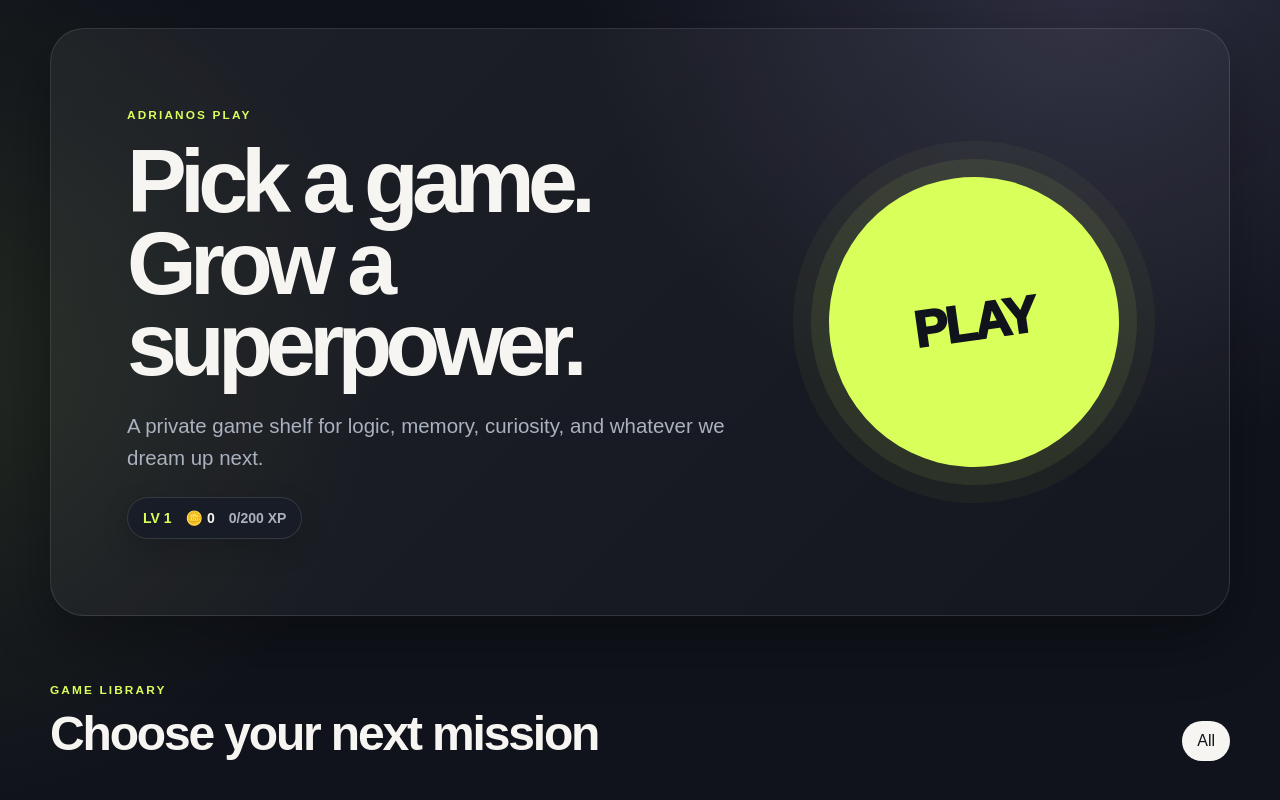
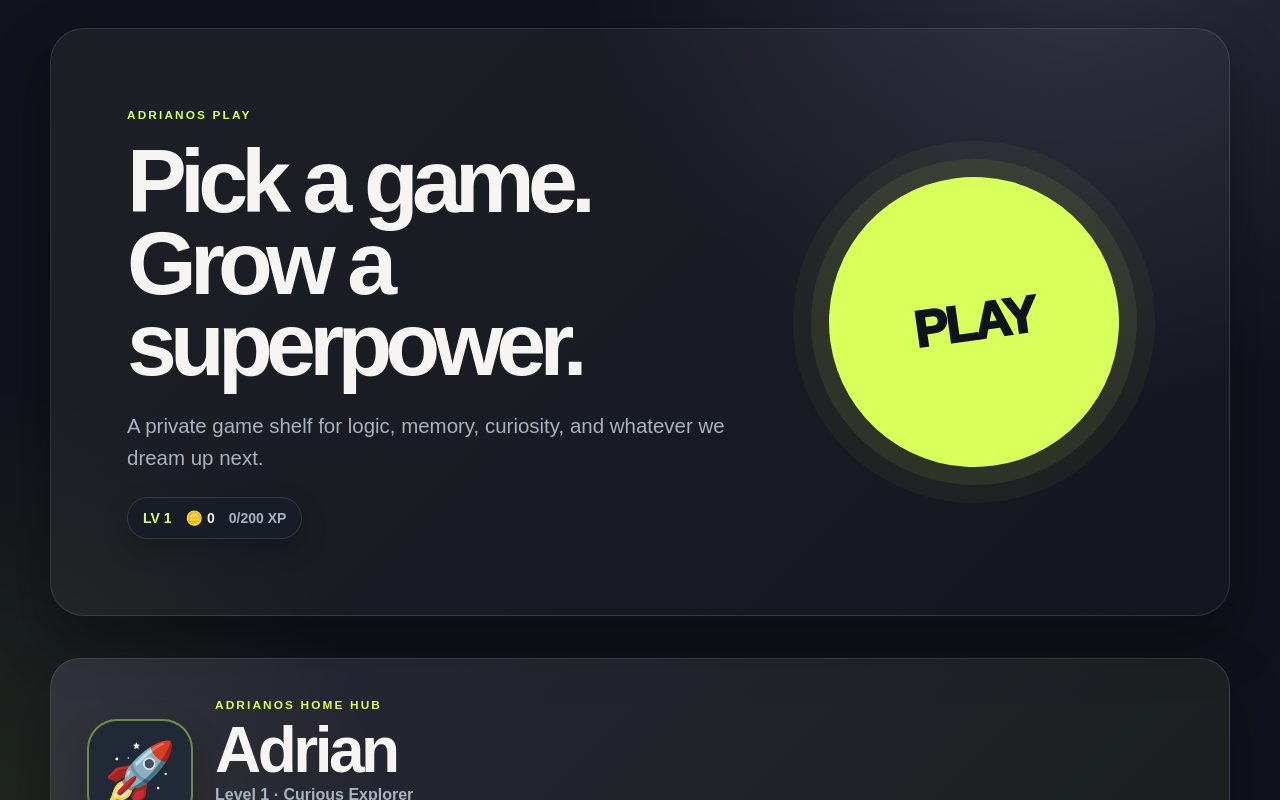
Before and after one commit to patricktran1/AdrianOS, a Next.js app in the folder adrianos-play-starter/: page / in a window 1280 px wide. Shown: the top 800 px of the page. Built offline with nearby package versions, Linux system fonts and the light colour scheme.

Commit message:
Integrate AdrianOS home hub

```diff
--- a/adrianos-play-starter/components/GameShelf.tsx
+++ b/adrianos-play-starter/components/GameShelf.tsx
@@ -4,6 +4,7 @@ import Link from "next/link";
 import { useEffect, useMemo, useState } from "react";
 import type { Game } from "@/lib/games";
 import ProgressPill from "@/components/ProgressPill";
+import HomeHub from "@/components/HomeHub";
 import { useAdrianProgress } from "@/lib/adrian-progress";
 
 const RECENT_KEY = "adrianos-recent-games";
@@ -57,6 +58,8 @@ export default function GameShelf({ games }: { games: Game[] }) {
           <span>PLAY</span>
         </div>
       </section>
+
+      <HomeHub games={games} />
 
       {recent.length > 0 && (
         <section className="section">
```
